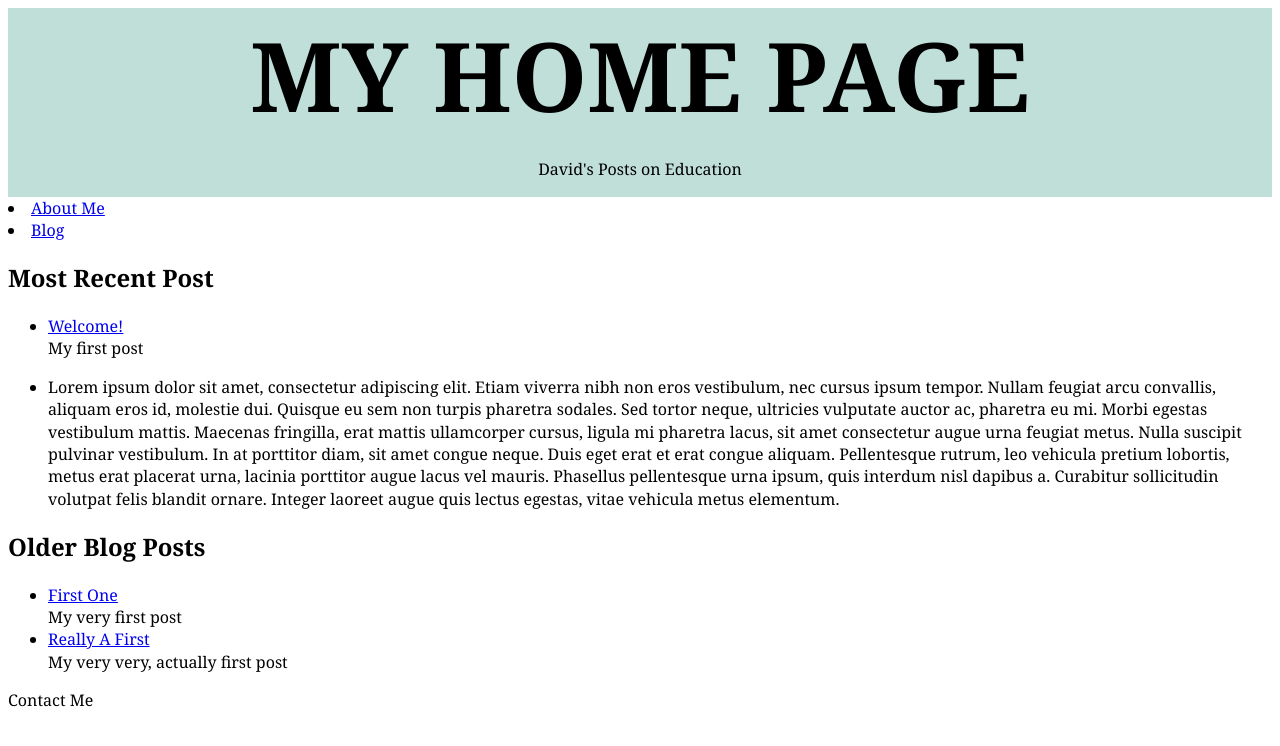
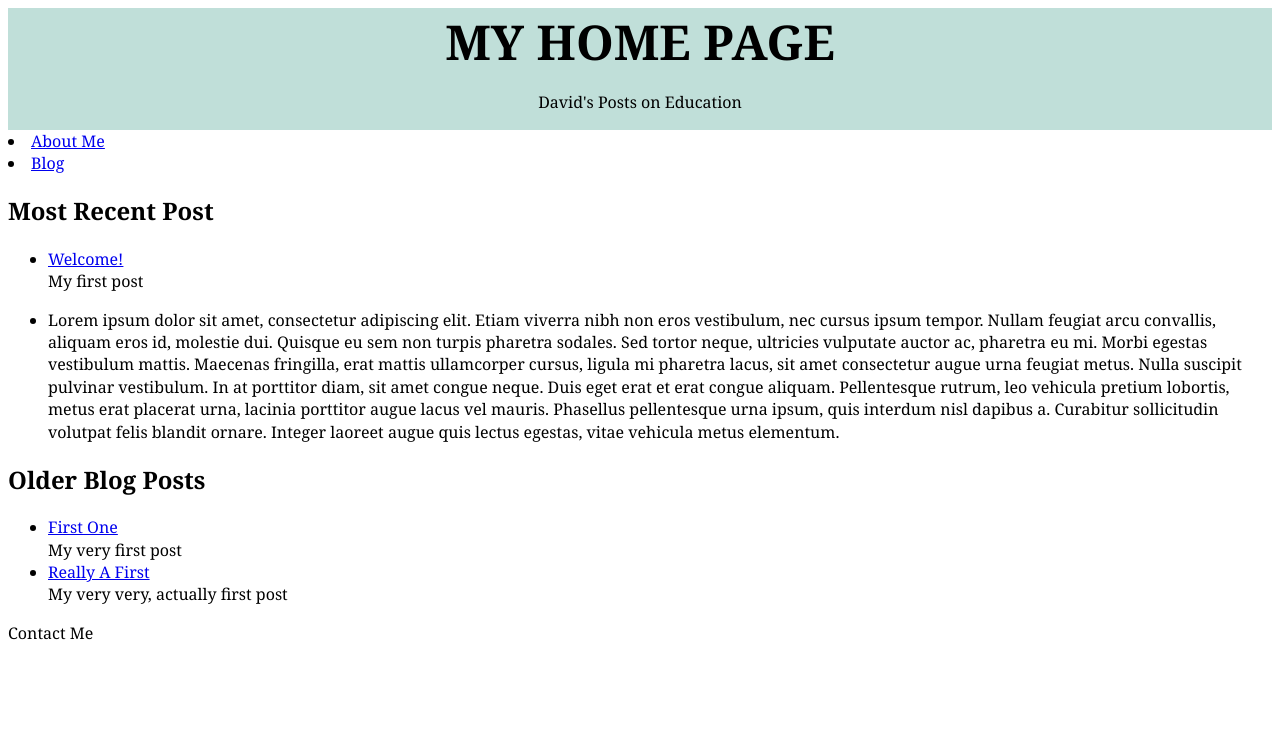
Before and after one commit to davidbroadfoot/site, a Jekyll site: the page built from index.html, in a window 1280 px wide. Shown: the top 746 px of the page. Built offline with Jekyll 4.4.1, drawn with Linux system fonts in a browser that asks for light colours.

Commit message:
smaller font

```diff
--- a/assets/css/common.css
+++ b/assets/css/common.css
@@ -21,6 +21,11 @@ body {background-color: white;
 
 .title {
   text-transform: uppercase;
-  font-size: 6rem;
+  font-size: 3rem;
   margin:0;
 }
+
+
+p {
+
+}
```
